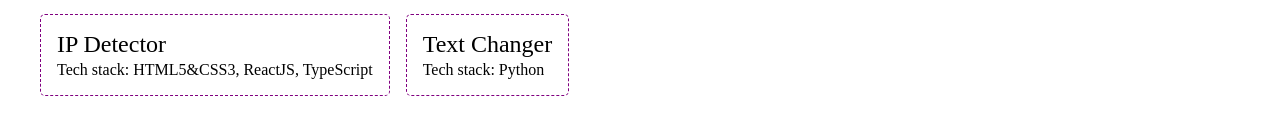
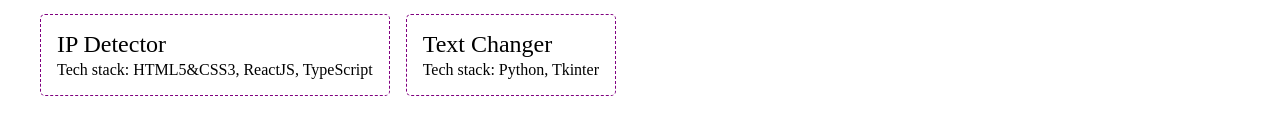
Before and after one commit to mikailaliyev/portfolio, an Astro site: page /projects in a window 1280 px wide. Shown: the part 232-366 px from the top of the page. Built offline with nearby package versions, Linux system fonts and the light colour scheme; Astro itself is replaced by a stand-in of ours.

Commit message:
updated: project defition

```diff
--- a/src/pages/projects.astro
+++ b/src/pages/projects.astro
@@ -17,12 +17,12 @@
       <p>Tech stack: HTML5&CSS3, Vanilla JS</p>
     </div>
     <div class="project">
-        <a href="https://github.com/mikailaliyev/string-master">String Master</a>
-        <p>Tech stack: HTML5&CSS3, Vanilla JS</p>
+      <a href="https://github.com/mikailaliyev/string-master">String Master</a>
+      <p>Tech stack: HTML5&CSS3, Vanilla JS</p>
     </div>
     <div class="project">
-        <a href="https://github.com/mikailaliyev/tictactoe">TicTacToe</a>
-        <p>Tech stack: HTML5&CSS3, Vanilla JS</p>
+      <a href="https://github.com/mikailaliyev/tictactoe">TicTacToe</a>
+      <p>Tech stack: HTML5&CSS3, Vanilla JS</p>
     </div>
     <div class="project">
       <a href="https://github.com/mikailaliyev/ip-detector">IP Detector</a>
@@ -30,7 +30,7 @@
     </div>
     <div class="project">
       <a href="https://github.com/mikailaliyev/text-changer">Text Changer</a>
-      <p>Tech stack: Python</p>
+      <p>Tech stack: Python, Tkinter</p>
     </div>
   </div>
 </Layout>
```
